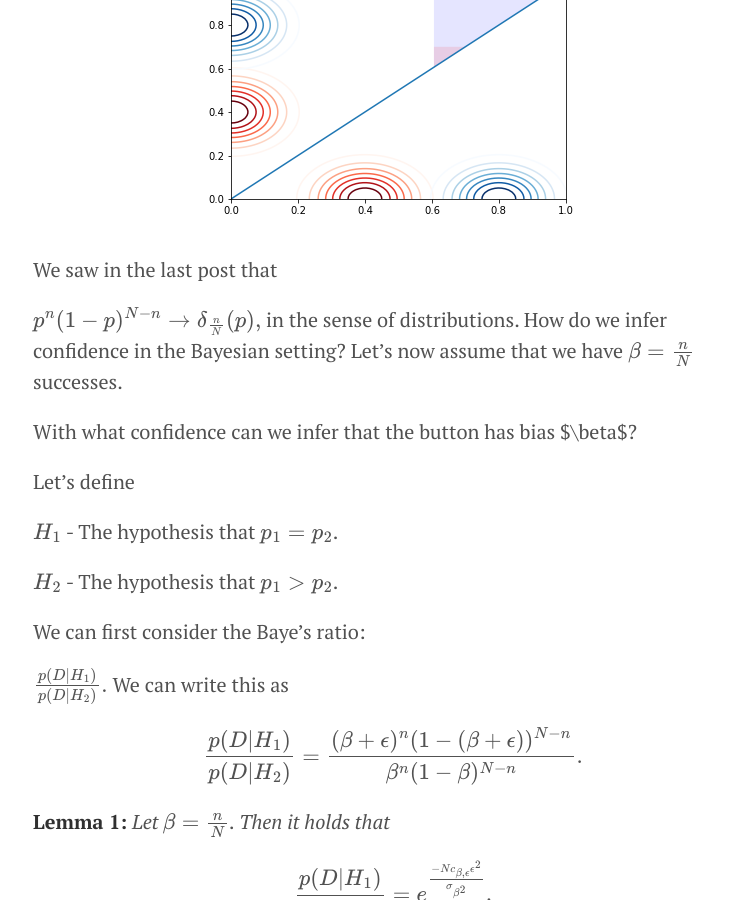
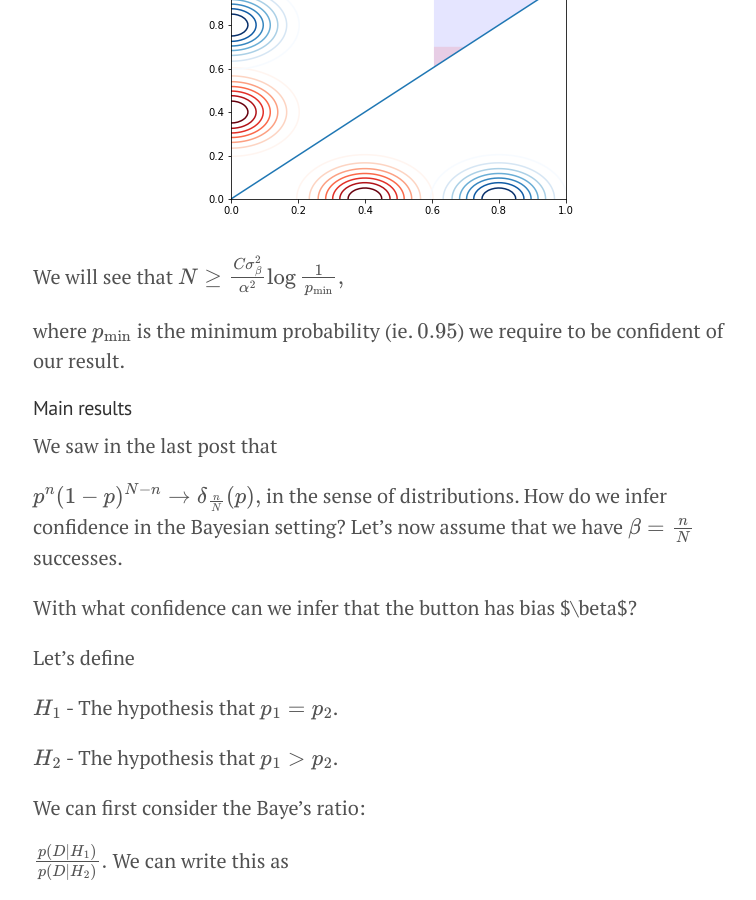
Before and after one commit to doriang102/doriang102.github.io, a Jekyll site: the page built from _posts/2017-06-10-hypothesis-testing-part-2-statistical-power.md, in a window 1280 px wide and 900 px high, scrolled down 4353 px. Shown: the whole window, without its empty margins (247-1003 px from the left). Built offline with Jekyll 4.4.1, drawn with Linux system fonts in a browser that asks for light colours; our own code applies the rules of GitHub Pages for plain Markdown files; formulas are drawn with MathJax 3.

Commit message:
Update 2017-06-10-hypothesis-testing-part-2-statistical-power.md

```diff
--- a/_posts/2017-06-10-hypothesis-testing-part-2-statistical-power.md
+++ b/_posts/2017-06-10-hypothesis-testing-part-2-statistical-power.md
@@ -123,6 +123,13 @@ plt.show()
 {% endhighlight %}
 
 ![](/img/bayesianintegral.png?raw=true)
+
+We will see that
+$$ N \geq \frac{C\sigma_{\beta}^2}{\alpha^2} \log \frac{1}{p_{\min}},$$
+
+where $$p_{\min}$$ is the minimum probability (ie. $$0.95$$) we require to be confident of our result.
+
+#### Main results
 
 We saw in the last post that
 
```
